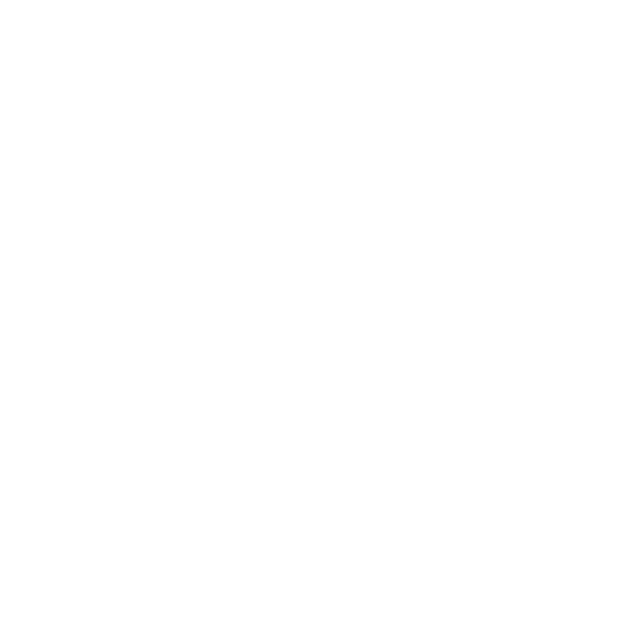
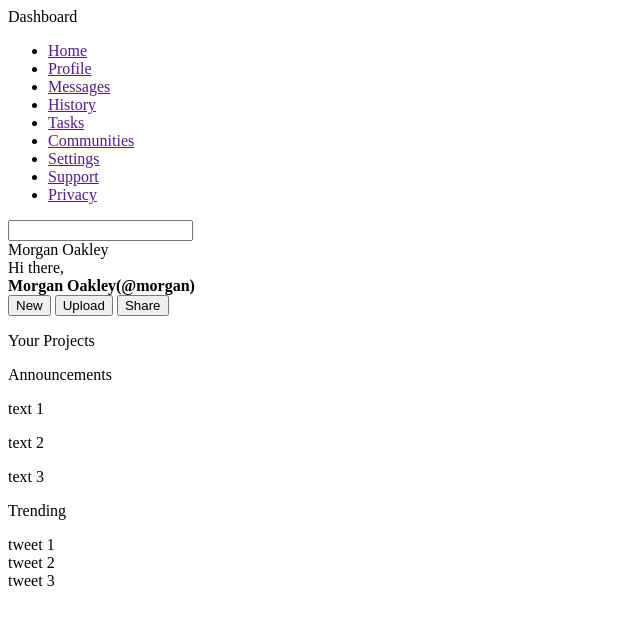
Before and after one commit to WillAvatec/admin-dashboard, a plain HTML site: page index.html in a window 1280 px wide. Shown: the whole page, without its empty margins (0-640 px from the left). Drawn offline with Linux system fonts and the light colour scheme.

Commit message:
First version - html design

```diff
--- a/index.html
+++ b/index.html
@@ -7,6 +7,66 @@
     <title>Document</title>
 </head>
 <body>
-
+    <div class="container">
+        <div class="sidebar">
+            <div class="logo">Dashboard</div>
+            <div class="options">
+                <ul>
+                    <li><a href="">Home</a></li>
+                    <li><a href="">Profile</a></li>
+                    <li><a href="">Messages</a></li>
+                    <li><a href="">History</a></li>
+                    <li><a href="">Tasks</a></li>
+                    <li><a href="">Communities</a></li>
+                    <li><a href="">Settings</a></li>
+                    <li><a href="">Support</a></li>
+                    <li><a href="">Privacy</a></li>
+                </ul>
+            </div>
+        </div>
+        <div class="header">
+            <div class="search">
+                <input type="search" name="look" id="search">
+                <div class="right">Morgan Oakley</div>
+            </div>
+            <div class="greetings">
+                <div class="greet">Hi there,<br><strong>Morgan Oakley(@morgan)</strong></div>
+                <div class="buttons">
+                    <button>New</button>
+                    <button>Upload</button>
+                    <button>Share</button>
+                </div>
+            </div>
+        </div>
+        <div class="main-content">
+            <div class="projects">
+                <p>Your Projects</p>
+                <div class="cards">
+                    <div class="card"></div>
+                    <div class="card"></div>
+                    <div class="card"></div>
+                    <div class="card"></div>
+                    <div class="card"></div>
+                    <div class="card"></div>
+                </div>
+            </div>
+            <div class="announcements">
+                <p>Announcements</p>
+                <div class="announcement">
+                    <p>text 1</p>
+                    <p>text 2</p>
+                    <p>text 3</p>
+                </div>
+            </div>
+            <div class="trending">
+                <p>Trending</p>
+                <div class="trends">
+                    <div class="tweets">tweet 1</div>
+                    <div class="tweets">tweet 2</div>
+                    <div class="tweets">tweet 3</div>
+                </div>
+            </div>
+        </div>
+    </div>
 </body>
 </html>
```
